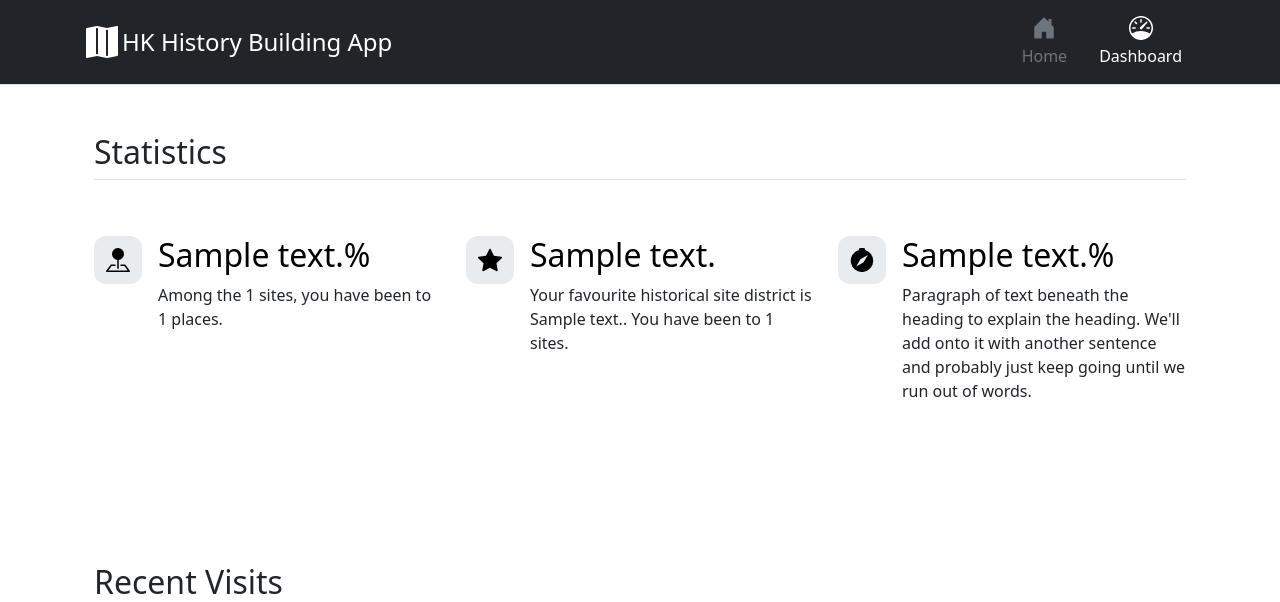
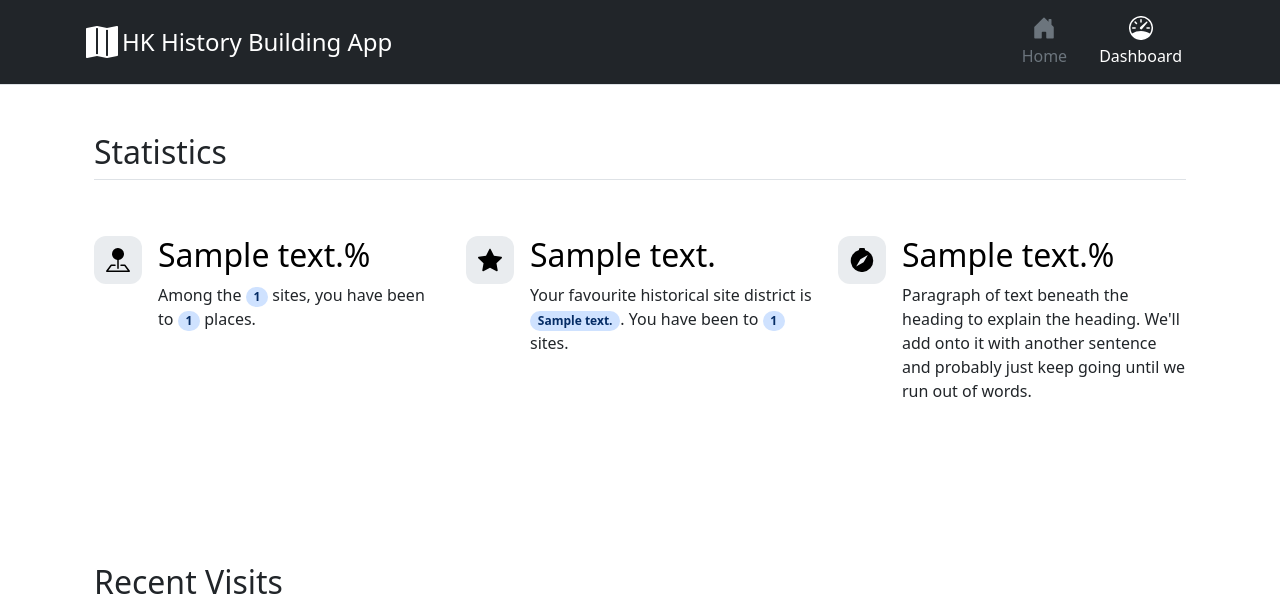
Before and after one commit to Ranonx/history_building, a Flask app: page /stats in a window 1280 px wide. Shown: the top 602 px of the page. Run offline with Flask 3, Linux system fonts and the light colour scheme; tables that the repository leaves empty hold one stand-in row (values such as "Sample post"); a database or web service that is not in the repository returns one stand-in record (values such as "Sample title"); data that the repository does not hold is empty; parts of the project's set-up code (start-up, migrations or seed data) failed here and were passed over.

Commit message:
updated requirements

```diff
--- a/requirements.txt
+++ b/requirements.txt
@@ -13,6 +13,8 @@ itsdangerous==2.1.2
 Jinja2==3.1.3
 MarkupSafe==2.1.5
 packaging==24.0
+prometheus-flask-exporter==0.23.0
+prometheus_client==0.20.0
 python-dotenv==1.0.1
 requests==2.31.0
 soupsieve==2.5
--- a/src/templates/table.html
+++ b/src/templates/table.html
@@ -23,14 +23,15 @@
           <div>
             <h3 class="fs-2 text-body-emphasis">{{ stats.visit_ratio}}%</h3>
             <p>
-              Among the {{stats.total_visits}} sites, you have been to {{stats.total_visits}} places.
+              Among the <span class="badge bg-primary-subtle text-primary-emphasis rounded-pill">{{stats.total_visits}} </span> sites, you have been to <span class="badge bg-primary-subtle text-primary-emphasis rounded-pill">{{stats.total_visits}} </span> places.
             </p>
           </div>
         </div>
         <div class="col d-flex align-items-start">
           <div
             class="icon-square text-body-emphasis bg-body-secondary d-inline-flex align-items-center justify-content-center fs-4 flex-shrink-0 me-3"
-          >
+
+            >
           <svg xmlns="http://www.w3.org/2000/svg" width="1em" height="1em" fill="currentColor" class="bi bi-star-fill" viewBox="0 0 16 16">
             <path d="M3.612 15.443c-.386.198-.824-.149-.746-.592l.83-4.73L.173 6.765c-.329-.314-.158-.888.283-.95l4.898-.696L7.538.792c.197-.39.73-.39.927 0l2.184 4.327 4.898.696c.441.062.612.636.282.95l-3.522 3.356.83 4.73c.078.443-.36.79-.746.592L8 13.187l-4.389 2.256z"/>
           </svg>
@@ -38,7 +39,8 @@
           <div>
             <h3 class="fs-2 text-body-emphasis">{{ stats.highest_visit_district }}</h3>
             <p>
-              Your favourite historical site district is {{stats.highest_visit_district}}. You have been to {{stats.highest_visit_count}} sites.
+              Your favourite historical site district is
+              <span class="badge bg-primary-subtle text-primary-emphasis rounded-pill">{{stats.highest_visit_district}}</span>. You have been to <span class="badge bg-primary-subtle text-primary-emphasis rounded-pill">{{stats.highest_visit_count}} </span> sites.
             </p>
           </div>
         </div>
```
